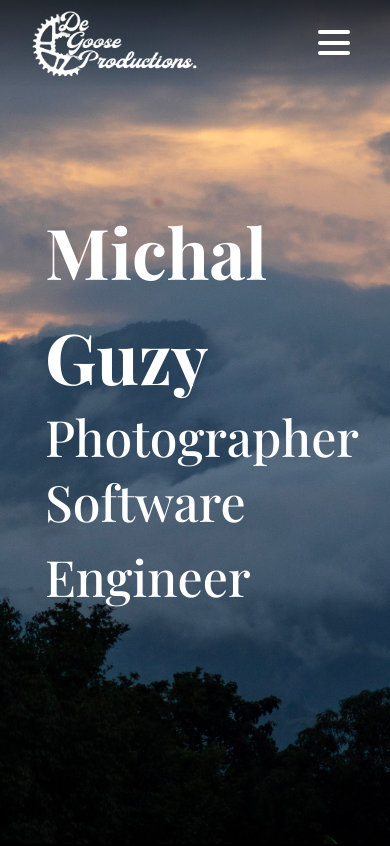
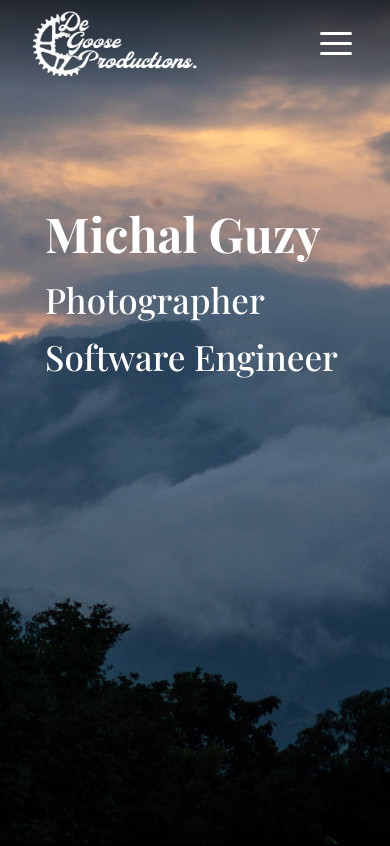
Before and after one commit to Gooozeee/PhotoFrontEnd, a React (Vite) app in the folder PhotoFrontEnd/: page / in a window 390 px wide. Shown: the top 846 px of the page. Built offline with nearby package versions, Linux system fonts and the light colour scheme; a web font is replaced by a local one.

Commit message:
Feat: Adding hamburger icon and routing to construction pages

```diff
--- a/PhotoFrontEnd/package.json
+++ b/PhotoFrontEnd/package.json
@@ -9,6 +9,7 @@
     "preview": "vite preview"
   },
   "dependencies": {
+    "hamburger-react": "^2.5.1",
     "react": "^18.2.0",
     "react-dom": "^18.2.0"
   },
--- a/PhotoFrontEnd/src/App.tsx
+++ b/PhotoFrontEnd/src/App.tsx
@@ -2,11 +2,16 @@ import "./App.css";
 import HomePage from "./Pages/HomePage";
 import { createBrowserRouter, RouterProvider } from "react-router-dom";
 import NotFoundPage from "./Pages/NotFoundPage";
+import UnderConstructionPage from "./Pages/UnderConstructionPage";
 
 function App() {
   const router = createBrowserRouter([{
     path: '/',
     element: <HomePage />,
+    errorElement: <NotFoundPage />
+  }, {
+    path: '/construction',
+    element: <UnderConstructionPage />,
     errorElement: <NotFoundPage />
   }]);
 
--- a/PhotoFrontEnd/src/Pages/HomePage.tsx
+++ b/PhotoFrontEnd/src/Pages/HomePage.tsx
@@ -6,7 +6,11 @@ const HomePage = () => {
   return (
     <>
       <NavBar />
-      <WelcomeImage />
+      <WelcomeImage
+        heading="Michal Guzy"
+        subHeadingOne="Photographer"
+        subHeadingTwo="Software Engineer"
+      />
       <GalleryBanner title="Birds" />
     </>
   );
--- a/PhotoFrontEnd/src/Pages/NotFoundPage.tsx
+++ b/PhotoFrontEnd/src/Pages/NotFoundPage.tsx
@@ -1,10 +1,11 @@
-import { Link } from "react-router-dom";
+import NavBar from "../components/NavBar";
+import WelcomeImage from "../components/WelcomeImage";
 
 const NotFoundPage = () => {
   return (
     <>
-      <div>404 not found</div>
-      <Link to="/">Home</Link>
+        <NavBar />
+        <WelcomeImage heading="404 Page Not Found" subHeadingOne="Come back for more information"/>
     </>
   );
 };
--- /dev/null
+++ b/PhotoFrontEnd/src/Pages/UnderConstructionPage.tsx
@@ -0,0 +1,13 @@
+import NavBar from "../components/NavBar";
+import WelcomeImage from "../components/WelcomeImage";
+
+const UnderConstructionPage = () => {
+  return (
+    <>
+      <NavBar />
+      <WelcomeImage heading="Page Under construction" subHeadingOne="Come back for more information"/>
+    </>
+  );
+};
+
+export default UnderConstructionPage;
--- a/PhotoFrontEnd/src/components/Hamburger.tsx
+++ /dev/null
@@ -1,18 +0,0 @@
-import { useState } from "react";
-import "../styles/HamBurgerStyles.css";
-
-interface Props {
-  isOpen: boolean;
-}
-
-const Hamburger = ({ isOpen }: Props) => {
-  return (
-      <div className="hamburger">
-        <div className="burger" />
-        <div className="burger" />
-        <div className="burger" />
-      </div>
-  );
-};
-
-export default Hamburger;
--- a/PhotoFrontEnd/src/components/NavBar.tsx
+++ b/PhotoFrontEnd/src/components/NavBar.tsx
@@ -1,7 +1,7 @@
 import "../styles/NavBarStyles.css";
 import degooseLogoWhite from "../assets/degooseLogoWhite.png";
 import { useEffect, useState } from "react";
-import Hamburger from "./Hamburger";
+import { Twirl as Hamburger } from "hamburger-react";
 import { Link } from "react-router-dom";
 
 function NavBar() {
@@ -39,18 +39,36 @@ function NavBar() {
       <div className={`menu${hamburgerOpen ? "__display" : "__nodisplay"}`}>
         <ul>
           <li>
-            <Link to="/" className="link">Home</Link>
+            <Link to="/" className="link">
+              Home
+            </Link>
           </li>
-          <li>Software Engineering</li>
-          <li>Albums</li>
-          <li>About</li>
+          <li>
+            <Link to="/construction" className="link">
+              Software Engineering
+            </Link>
+          </li>
+          <li>
+            <Link to="/construction" className="link">
+              Albums
+            </Link>
+          </li>
+          <li>
+            <Link to="/construction" className="link">
+              About
+            </Link>
+          </li>
         </ul>
       </div>
-      <div
-        className='hamburger'
-        onClick={() => toggleHamburger()}
-      >
-        <Hamburger isOpen={hamburgerOpen}/>
+      <div className="hamburger" onClick={() => toggleHamburger()}>
+        <Hamburger
+          toggled={hamburgerOpen}
+          toggle={setHamburgerOpen}
+          direction="right"
+          color="white"
+          label="Show menu"
+          rounded
+        />
       </div>
     </div>
   );
--- a/PhotoFrontEnd/src/components/WelcomeImage.tsx
+++ b/PhotoFrontEnd/src/components/WelcomeImage.tsx
@@ -1,13 +1,19 @@
 import paiPanorama from "../assets/paiMountains.jpg";
 import "../styles/WelcomeImageStyles.css";
 
-function WelcomeImage() {
+interface Props {
+  heading: string;
+  subHeadingOne: string;
+  subHeadingTwo?: string;
+}
+
+function WelcomeImage({ heading, subHeadingOne, subHeadingTwo }: Props) {
   return (
     <div className="imageContainer">
       <ul className="mainText">
-        <li>Michal Guzy</li>
-        <li className="subHeading">Photographer</li>
-        <li className="subHeading">Software Engineer</li>
+        <li>{heading}</li>
+        <li className="subHeading">{subHeadingOne}</li>
+        <li className="subHeading">{subHeadingTwo}</li>
       </ul>
       <img
         src={paiPanorama}
--- a/PhotoFrontEnd/src/styles/HamBurgerStyles.css
+++ /dev/null
@@ -1,25 +0,0 @@
-.hamburger {
-    display: none;
-    cursor: pointer;
-}
-
-.burger {
-    width: 2rem;
-    height: 0.25rem;
-    border-radius: 10px;
-    background-color: white;
-    transform-origin: 1px;
-    transition: all 0.3s linear;
-}
-
-@media (max-width: 1100px) {
-    .hamburger {
-        width: 2rem;
-        height: 2rem;
-        display: flex;
-        justify-content: space-around;
-        flex-flow: column nowrap;
-        z-index: 10;
-        margin-right: 40px;
-    }
-}
--- a/PhotoFrontEnd/src/styles/WelcomeImageStyles.css
+++ b/PhotoFrontEnd/src/styles/WelcomeImageStyles.css
@@ -18,7 +18,7 @@
     top: 20vh;
     padding-left: 15px;
     left: 30px;
-    font-size: 100px;
+    font-size: 80px;
     font-weight: 700;
     color: white;
     font-family: "Playfair Display";
@@ -27,19 +27,20 @@
 }
 
 .subHeading {
-    font-size: 70px;
+    font-size: 60px;
     margin-top: -10px;
     font-weight: 500;
 }
 
-@media only screen and (max-width: 1000px) {
+@media only screen and (max-width: 770px) {
     .mainText {
-        padding-top: 30px;
-        font-size: 70px;
+        padding-top: 28px;
+        font-size: 48px;
         padding-bottom: 20px;
     }
 
     .subHeading {
-        font-size: 50px;
+        padding-top: 15px;
+        font-size: 35px;
     }
 }
--- a/PhotoFrontEnd/src/styles/navBarStyles.css
+++ b/PhotoFrontEnd/src/styles/navBarStyles.css
@@ -36,6 +36,11 @@
 
 .link {
     color: inherit;
+}
+
+.hamburger {
+    display: none;
+    padding-right: 30px;
 }
 
 .menu__nodisplay ul li {
@@ -102,6 +107,11 @@
 }
 
 @media screen and (max-width: 1100px) {
+    .hamburger {
+        display: inline;
+        transition: all 0.5s ease;
+    }
+
     .menu__display ul {
         background-color: black;
         padding-top: 80px;
@@ -112,7 +122,6 @@
         right: 0px;
         top: -10px;
         position: absolute;
-        transition: all 0.5s ease;
         text-align: center;
         display: block;
     }
@@ -124,7 +133,7 @@
         padding-bottom: 30px;
         width: 100%;
         margin-right: 0px;
-        right: -150vh;
+        right: -180vh;
         top: -10px;
         position: absolute;
         transition: all 0.5s ease;
```
Also changed, not shown: 1 other file (tests, documents, lock files or other folders).
